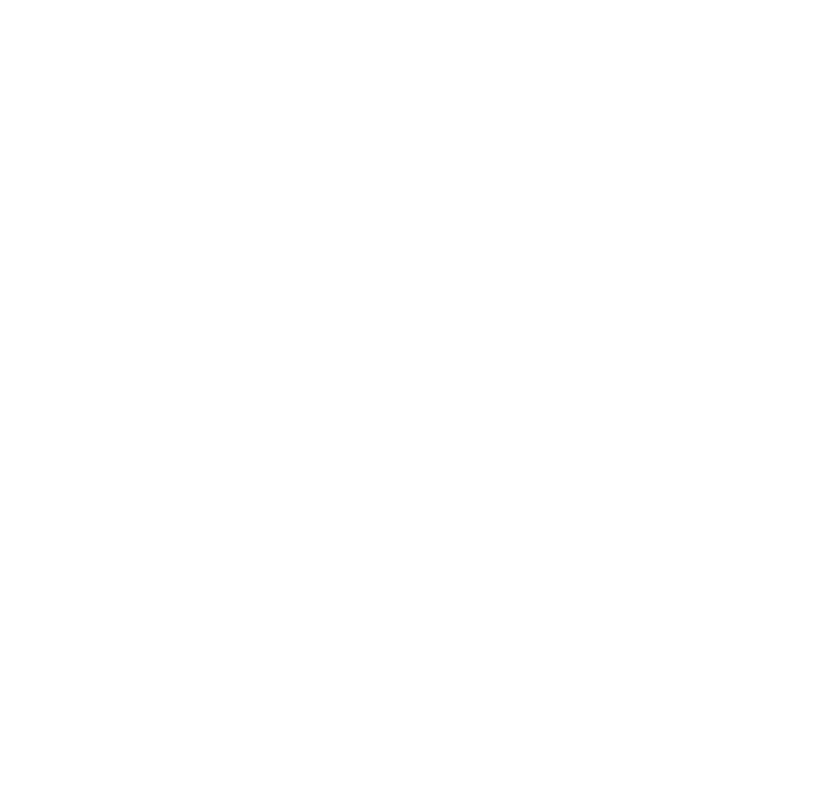
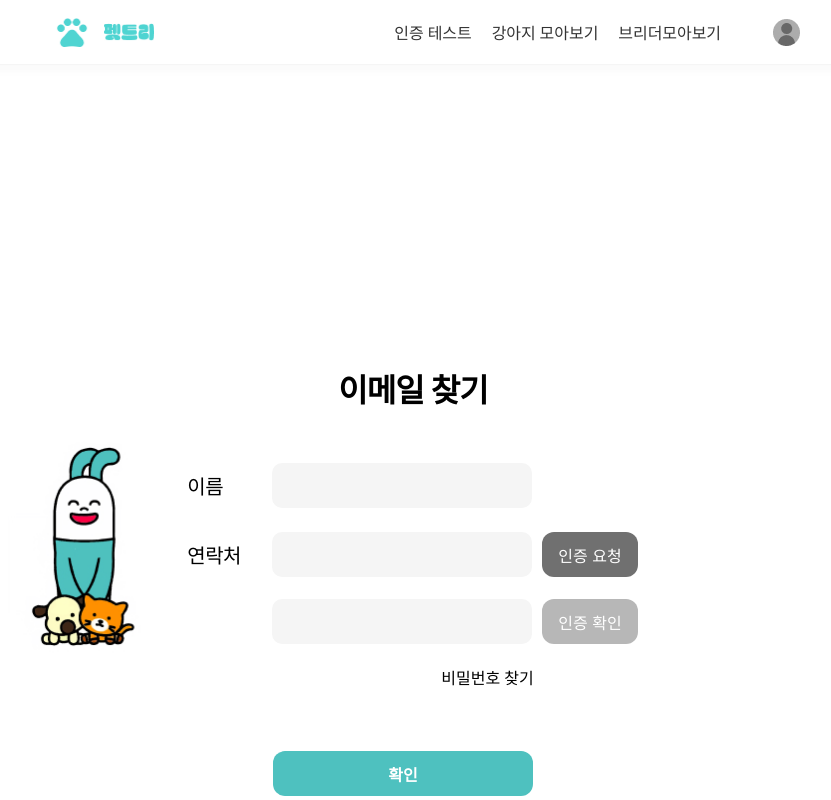
Before and after one commit to next-petree/frontend, a React (Create React App) app: page /findemail in a window 1280 px wide. Before the commit this address had no page. Shown: the whole page, without its empty margins (227-1058 px from the left). Built offline with nearby package versions, Linux system fonts and the light colour scheme; a web font is replaced by a local one.

Commit message:
FEAT: 이메일 찾기 페이지 퍼블리싱 완료

```diff
--- a/src/App.tsx
+++ b/src/App.tsx
@@ -1,12 +1,14 @@
 import React from "react";
 import { Routes, Route } from "react-router-dom";
 import Login from "./pages/Login/Login";
+import FindEmail from "./pages/FindEmail/FindEmail";
 
 function App() {
   return (
     <>
       <Routes>
         <Route path="/login" element={<Login />} />
+        <Route path="/findemail" element={<FindEmail />} />
       </Routes>
     </>
   );
--- /dev/null
+++ b/src/component/FindEmailContent/FindEmailContent.tsx
@@ -0,0 +1,60 @@
+import React from "react";
+import {
+  Container,
+  ContentArea,
+  FindEmailTitle,
+  CharacterImage,
+  InnerContentArea,
+  NameFormArea,
+  PhoneNumberFormArea,
+  PhoneNumberCheckFormArea,
+  NameText,
+  PhoneNumberText,
+  NameForm,
+  PhoneNumberForm,
+  PhoneNumberCheckForm,
+  PhoneNumberSendButton,
+  PhoneNumberCheckButton,
+  FindPassWordButtonArea,
+  FindPassWordButton,
+  CheckButtonArea,
+  CheckButton,
+} from "./FindEmailContentStyle";
+
+const FindEmailContent = () => {
+  return (
+    <Container>
+      <FindEmailTitle>이메일 찾기</FindEmailTitle>
+      <ContentArea>
+        <CharacterImage />
+        <InnerContentArea>
+          <NameFormArea>
+            <NameText>이름</NameText>
+            <NameForm></NameForm>
+          </NameFormArea>
+
+          <PhoneNumberFormArea>
+            <PhoneNumberText>연락처</PhoneNumberText>
+            <PhoneNumberForm></PhoneNumberForm>
+            <PhoneNumberSendButton>인증 요청</PhoneNumberSendButton>
+          </PhoneNumberFormArea>
+
+          <PhoneNumberCheckFormArea>
+            <PhoneNumberCheckForm></PhoneNumberCheckForm>
+            <PhoneNumberCheckButton>인증 확인</PhoneNumberCheckButton>
+          </PhoneNumberCheckFormArea>
+
+          <FindPassWordButtonArea>
+            <FindPassWordButton>비밀번호 찾기</FindPassWordButton>
+          </FindPassWordButtonArea>
+        </InnerContentArea>
+      </ContentArea>
+
+      <CheckButtonArea>
+        <CheckButton>확인</CheckButton>
+      </CheckButtonArea>
+    </Container>
+  );
+};
+
+export default FindEmailContent;
--- /dev/null
+++ b/src/component/FindEmailContent/FindEmailContentStyle.ts
@@ -0,0 +1,134 @@
+import styled from "styled-components";
+import characterImage from "../../assets/icons/Group.jpg";
+
+export const Container = styled.div`
+  display: flex;
+  margin: 300px auto 0 auto;
+  flex-direction: column;
+  align-items: center;
+`;
+
+export const FindEmailTitle = styled.div`
+  color: #000;
+  font-family: Noto Sans KR;
+  font-size: 32px;
+  font-style: normal;
+  font-weight: 700;
+  line-height: normal;
+  letter-spacing: -0.96px;
+  margin-bottom: 10px;
+`;
+
+export const ContentArea = styled.div`
+  height: 300px;
+  display: flex;
+  margin-right: 180px;
+`;
+
+export const CharacterImage = styled.div`
+  width: 159.051px;
+  height: 234.449px;
+  margin-right: 20px;
+  background-image: url(${characterImage});
+  background-size: cover;
+  background-repeat: no-repeat;
+`;
+
+export const InnerContentArea = styled.div`
+  margin-top: 30px;
+`;
+
+const FormArea = styled.div`
+  display: flex;
+  align-items: center;
+`;
+
+export const NameFormArea = styled(FormArea)``;
+
+export const PhoneNumberFormArea = styled(FormArea)``;
+
+export const PhoneNumberCheckFormArea = styled(FormArea)`
+  display: flex;
+  justify-content: flex-end;
+  margin-top: 10px;
+`;
+
+export const NameText = styled.p`
+  font-family: Noto Sans KR;
+  font-size: 20px;
+  font-style: normal;
+  font-weight: 500;
+  line-height: normal;
+  letter-spacing: -0.6px;
+  width: 60px;
+  margin-right: 25px;
+`;
+
+export const PhoneNumberText = styled(NameText)``;
+
+const Form = styled.input`
+  width: 240px;
+  height: 25px;
+  padding: 10px;
+  font-size: 16px;
+  background-color: #f5f5f5;
+  border: 0px;
+  border-radius: 10px;
+`;
+
+export const NameForm = styled(Form)``;
+
+export const PhoneNumberForm = styled(Form)``;
+
+export const PhoneNumberCheckForm = styled(Form)``;
+
+const Button = styled.button`
+  height: 45px;
+  border: none;
+  border-radius: 12px;
+  cursor: pointer;
+  font-size: 16px;
+  padding: 0 16px;
+  margin-left: 10px;
+  color: #fff;
+`;
+
+export const PhoneNumberSendButton = styled(Button)`
+  background-color: #707070;
+`;
+
+export const PhoneNumberCheckButton = styled(Button)`
+  background-color: #b7b7b7;
+`;
+
+export const FindPassWordButtonArea = styled.div`
+  text-align: center;
+  margin-top: 20px;
+  margin-left: 150px;
+`;
+
+export const FindPassWordButton = styled.button`
+  background: none;
+  border: none;
+  cursor: pointer;
+  color: #000;
+  font-family: Noto Sans KR;
+  font-size: 16px;
+`;
+
+export const CheckButtonArea = styled.div`
+  margin-top: 30px;
+  margin-right: 30px;
+`;
+
+export const CheckButton = styled(Button)`
+  width: 260px;
+  height: 45px;
+  padding: 10px;
+  border-radius: 12px;
+  background: #4ec1bf;
+  color: #fff;
+  font-family: Noto Sans KR;
+  font-style: normal;
+  font-weight: 700;
+`;
--- a/src/component/LoginContent/LoginContentStyle.ts
+++ b/src/component/LoginContent/LoginContentStyle.ts
@@ -100,9 +100,7 @@
 `;
 
 export const EmailInputForm = styled(InputForm)``;
-export const PassWordForm = styled(InputForm)`
-  // type: password;
-`;
+export const PassWordForm = styled(InputForm)``;
 
 export const FindIdOrPassWordArea = styled.div`
   display: flex;
--- /dev/null
+++ b/src/pages/FindEmail/FindEmail.tsx
@@ -0,0 +1,14 @@
+import React from "react";
+import Header from "../../component/Header/Header";
+import FindEmailContent from "../../component/FindEmailContent/FindEmailContent";
+
+const FindEmail = () => {
+  return (
+    <>
+      <Header />
+      <FindEmailContent />
+    </>
+  );
+};
+
+export default FindEmail;
```
Also changed, not shown: src/assets/icons/Group.jpg (added).
